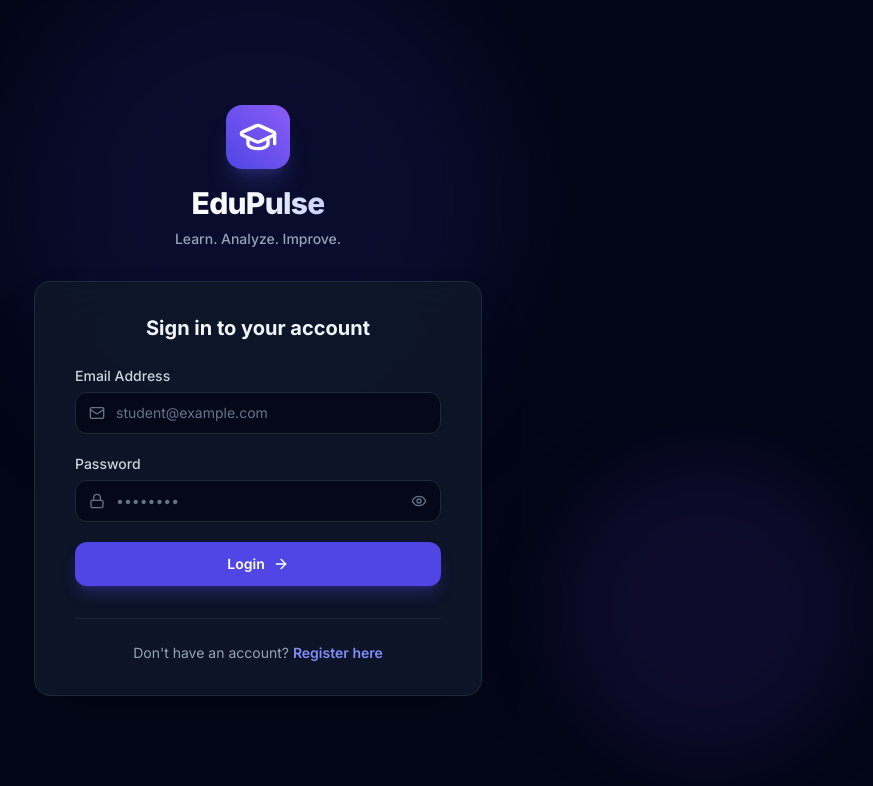
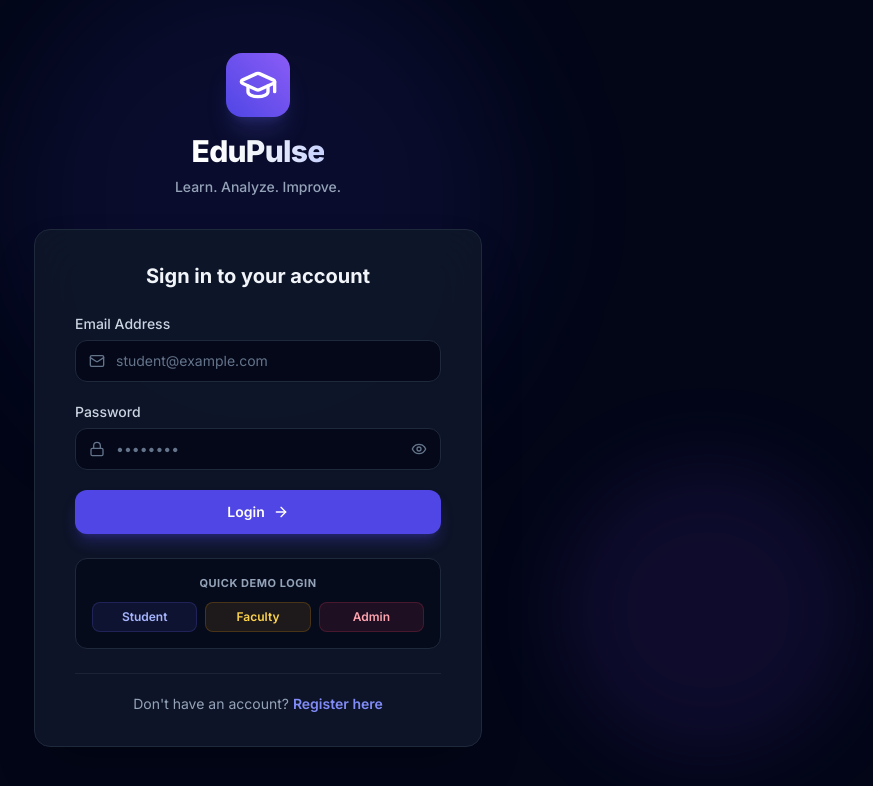
Before and after one commit to Thenithranjan/LearnSync, a React (Vite) app in the folder frontend/: page /login in a window 1280 px wide. Shown: the top 786 px of the page, without its empty margins (382-1255 px from the left). Built offline with nearby package versions, Linux system fonts and the light colour scheme; no server answers.

Commit message:
feat: add quick demo credentials buttons on login page

```diff
--- a/frontend/src/pages/Login.jsx
+++ b/frontend/src/pages/Login.jsx
@@ -151,8 +151,38 @@ const Login = () => {
             </div>
           </form>
 
+          {/* Quick Demo Credentials */}
+          <div className="mt-6 p-4 rounded-xl bg-slate-950/60 border border-slate-800 space-y-2.5">
+            <span className="text-[11px] font-bold text-slate-400 uppercase tracking-wider block text-center">
+              Quick Demo Login
+            </span>
+            <div className="grid grid-cols-3 gap-2">
+              <button
+                type="button"
+                onClick={() => setFormData({ email: 'student@example.com', password: 'Password123!' })}
+                className="py-1.5 px-2 bg-indigo-500/10 hover:bg-indigo-500/20 text-indigo-300 border border-indigo-500/20 rounded-lg text-xs font-semibold transition-colors"
+              >
+                Student
+              </button>
+              <button
+                type="button"
+                onClick={() => setFormData({ email: 'faculty@example.com', password: 'Password123!' })}
+                className="py-1.5 px-2 bg-amber-500/10 hover:bg-amber-500/20 text-amber-300 border border-amber-500/20 rounded-lg text-xs font-semibold transition-colors"
+              >
+                Faculty
+              </button>
+              <button
+                type="button"
+                onClick={() => setFormData({ email: 'admin@example.com', password: 'Password123!' })}
+                className="py-1.5 px-2 bg-rose-500/10 hover:bg-rose-500/20 text-rose-300 border border-rose-500/20 rounded-lg text-xs font-semibold transition-colors"
+              >
+                Admin
+              </button>
+            </div>
+          </div>
+
           {/* Registration Link */}
-          <div className="mt-8 pt-6 border-t border-slate-800/80 text-center text-sm">
+          <div className="mt-6 pt-5 border-t border-slate-800/80 text-center text-sm">
             <span className="text-slate-400">Don't have an account? </span>
             <Link
               to="/register"
```
